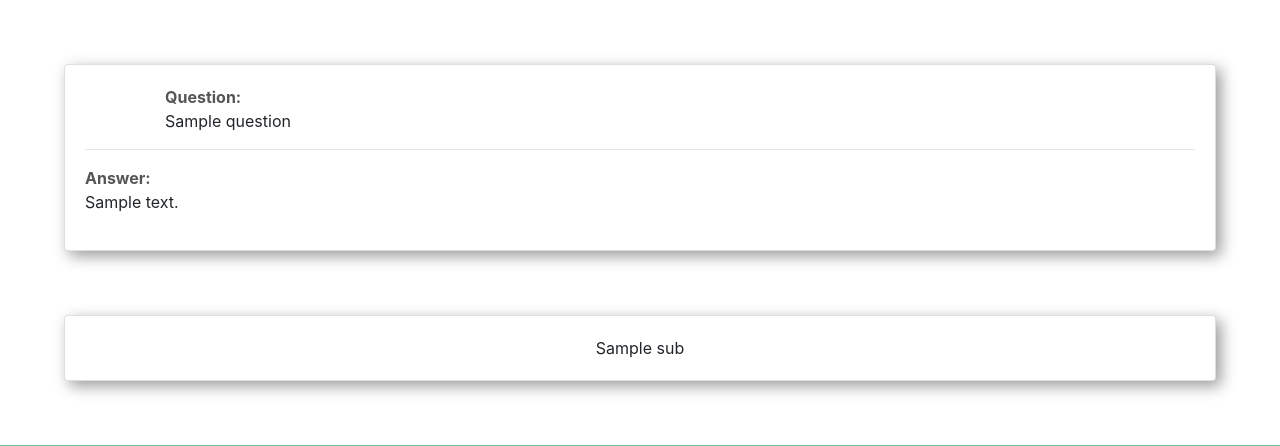
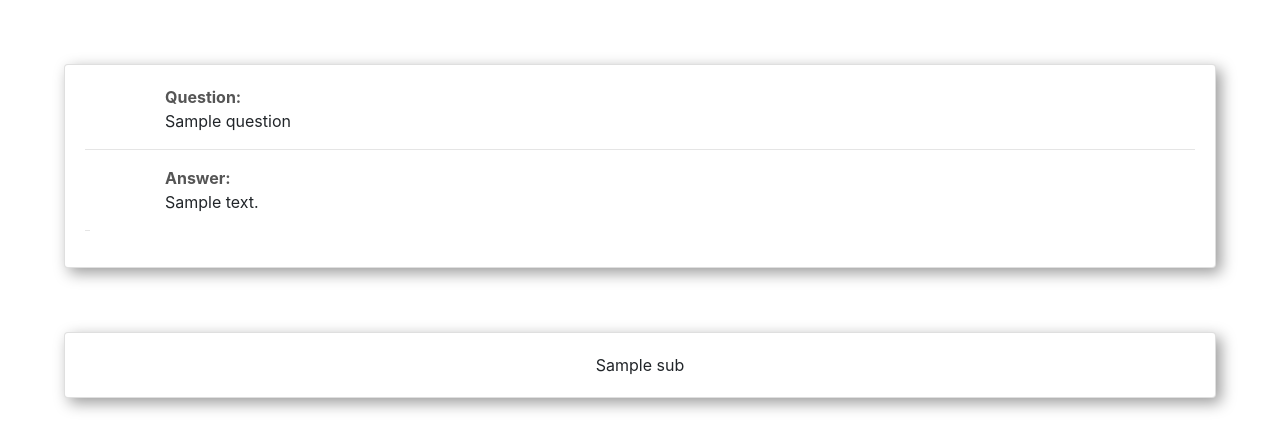
Before and after one commit to nshdesai/Amax, a Flask app: template templates/create.html in a window 1280 px wide. Shown: the part 629-1075 px from the top of the page. Run offline with Flask 2, Linux system fonts and the light colour scheme; the template is opened without the code that fills it: most values are stand-ins (such as "Sample title", 1, 10 or a date in 2020); some libraries are stand-ins or nearby versions.

Commit message:
Fixed some typos

```diff
--- a/templates/create.html
+++ b/templates/create.html
@@ -61,11 +61,14 @@
 					  <p class="card-text">
               <b>Question:</b> <br>
               {{ question['question'] }}
-              <br><hr>
+              <br> </p>
+            <hr>
+            <p class='card-text'>
               <b>Answer:</b> <br>
               {{ question['answer'] }}
               <br>
-					  </p>
+            </p>
+            <hr width=5px>
             {% endfor %}
 					</div>
         </div>
```
